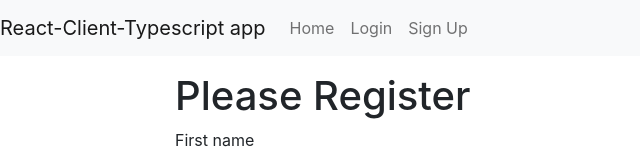
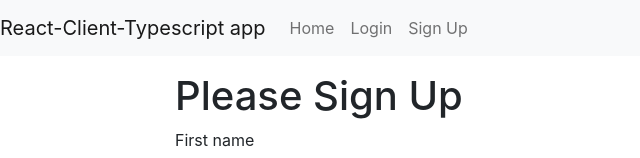
Before and after one commit to stancu-mihai/react-client-typescript-old, a React (Create React App) app: page /register in a window 1280 px wide. Shown: the top 158 px of the page, without its empty margins (0-640 px from the left). Built offline with nearby package versions, Linux system fonts and the light colour scheme.

Commit message:
Adds validation for Sign Up form

```diff
--- a/src/components/Login/Login.tsx
+++ b/src/components/Login/Login.tsx
@@ -90,7 +90,7 @@ const Login = ({ setUser }: LoginTypes) => {
                             </button>
                             <p className="small fw-bold mt-2 pt-1 mb-0">
                                 Don't have an account?
-                            <a href="/register" className="link-danger">Register</a></p>
+                            <a href="/register" className="link-danger">Sign up</a></p>
                         </div>
                     </Form>
                     )}
--- a/src/components/Register/Register.tsx
+++ b/src/components/Register/Register.tsx
@@ -1,5 +1,7 @@
 import React from 'react';
 import PropTypes, { InferProps } from "prop-types";
+import { Formik, Form, Field  } from 'formik';
+import * as Yup from 'yup';
 
 type RegisterCredentials = {
     firstName: string,
@@ -26,14 +28,40 @@ const RegisterPropTypes = {
 
 type RegisterTypes = InferProps<typeof RegisterPropTypes>; // compile time prop type-checking
 
+const RegisterSchema = Yup.object().shape({ // form validation
+    firstName: Yup.string()
+    .min(2, 'Too Short!')
+    .max(50, 'Too Long!')
+    .required('Required'),
+    lastName: Yup.string()
+    .min(2, 'Too Short!')
+    .max(50, 'Too Long!')
+    .required('Required'),
+    username: Yup.string()
+      .min(2, 'Too Short!')
+      .max(50, 'Too Long!')
+      .required('Required'),
+    password: Yup.string()
+      .min(2, 'Too Short!')
+      .max(50, 'Too Long!')
+      .required('Required')
+  });
+
 const Register = ({ setUser }: RegisterTypes) => {
     const [username, setUserName] = React.useState<string>();
     const [password, setPassword] = React.useState<string>();
     const [firstName, setFirstName] = React.useState<string>();
     const [lastName, setLastName] = React.useState<string>();
 
-    const handleSubmit = async (e: React.FormEvent<HTMLFormElement>) => {
-        e.preventDefault(); //Don't refresh the page after submitting form
+    const initialValues: RegisterCredentials = { firstName: '', lastName: '', username: '', password: ''};
+
+    return(
+        <div className="login-wrapper">
+            <div className="col-md-8 col-lg-6 col-xl-4 offset-xl-1">
+                <Formik
+                    initialValues={initialValues}
+                    validationSchema = { RegisterSchema }
+                    onSubmit={async (values, actions) => {
                         const user = await registerUser({
                             firstName: firstName? firstName : '',
                             lastName: lastName? lastName : '',
@@ -41,34 +69,69 @@ const Register = ({ setUser }: RegisterTypes) => {
                             password: password? password : ''
                         });
                         setUser(user);
-      }
-
-    return(
-        <div className="login-wrapper">
-            <div className="col-md-8 col-lg-6 col-xl-4 offset-xl-1">
-                <form onSubmit={handleSubmit}>
-                    <h1>Please Register</h1>
+                    }}
+                >
+                    {({ errors, touched }) => (
+                        <Form>
+                            <h1>Please Sign Up</h1>
                             <div className="form-outline mb-4">
                                 <label className="form-label" htmlFor="firstName">First name</label>
-                        <input name="firstName" className="form-control form-control-lg" type="text" placeholder="Enter first name"  onChange={e => setFirstName(e.target.value)}/>
+                                <Field
+                                    name="firstName"
+                                    className="form-control form-control-lg"
+                                    type="text"
+                                    placeholder="Enter first name"
+                                    onKeyUp={(e: React.ChangeEvent<HTMLInputElement>) => setFirstName(e.target.value)}
+                                />
+                                {errors.firstName && touched.firstName ? (<div className="invalid-feedback d-block">{errors.firstName}</div>) : null}
                             </div>
                             <div className="form-outline mb-4">
                                 <label className="form-label" htmlFor="lastName">Last name</label>
-                        <input name="lastName" className="form-control form-control-lg" type="text" placeholder="Enter last name"  onChange={e => setLastName(e.target.value)}/>
+                                <Field
+                                    name="lastName"
+                                    className="form-control form-control-lg"
+                                    type="text"
+                                    placeholder="Enter last name"
+                                    onKeyUp={(e: React.ChangeEvent<HTMLInputElement>) => setLastName(e.target.value)}
+                                />
+                                {errors.lastName && touched.lastName ? (<div className="invalid-feedback d-block">{errors.lastName}</div>) : null}
                             </div>
                             <div className="form-outline mb-4">
                                 <label className="form-label" htmlFor="username">Username</label>
-                        <input name="username" className="form-control form-control-lg" type="text" placeholder="Enter username"  onChange={e => setUserName(e.target.value)}/>
+                                <Field
+                                    name="username"
+                                    className="form-control form-control-lg"
+                                    type="text"
+                                    placeholder="Enter username"
+                                    onKeyUp={(e: React.ChangeEvent<HTMLInputElement>) => setUserName(e.target.value)}
+                                />
+                                {errors.username && touched.username ? (<div className="invalid-feedback d-block">{errors.username}</div>) : null}
                             </div>
                             <div className="form-outline mb-3">
                                 <label className="form-label" htmlFor="password">Password</label>
-                        <input name="password" className="form-control form-control-lg" type="password" placeholder="Enter password"  onChange={e => setPassword(e.target.value)}/>
+                                <Field
+                                    name="password"
+                                    className="form-control form-control-lg"
+                                    type="password"
+                                    placeholder="Enter password"
+                                    onKeyUp={(e: React.ChangeEvent<HTMLInputElement>) => setPassword(e.target.value)}
+                                />
+                                {errors.password && touched.password ? (<div className="invalid-feedback d-block">{errors.password}</div>) : null}
                             </div>
                             <div className="text-center text-lg-start mt-4 pt-2">
-                        <button type="submit" className="btn btn-primary btn-lg">Submit</button>
-                        <p className="small fw-bold mt-2 pt-1 mb-0">Already have an account? <a href="/login" className="link-danger">Login</a></p>
+                                <button
+                                    type="submit"
+                                    className="btn btn-primary btn-lg">
+                                    Submit
+                                </button>
+                                <p className="small fw-bold mt-2 pt-1 mb-0">
+                                    Already have an account?
+                                    <a href="/login" className="link-danger">Login</a>
+                                </p>
                             </div>
-                </form>
+                        </Form>
+                    )}
+                </Formik>
             </div>
         </div>
     )
```
Lines whose indentation alone changed are shown as unchanged.
